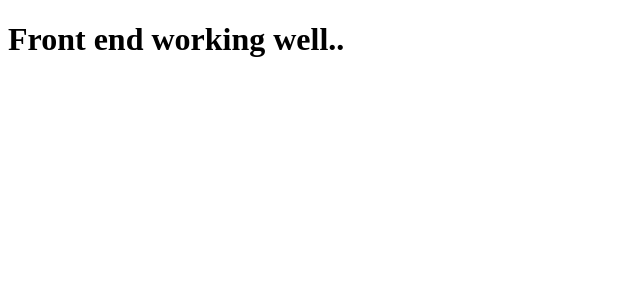
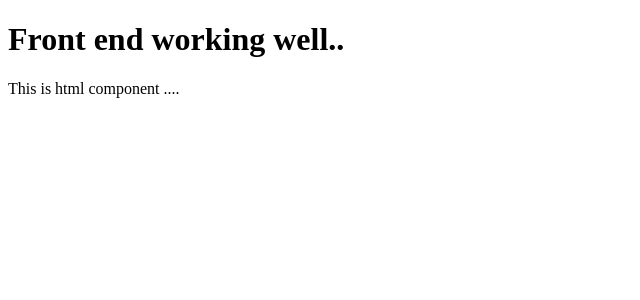
Before and after one commit to dzzirima/Memories_Front_End, a React (Create React App) app: page / in a window 1280 px wide. Shown: the top 300 px of the page, without its empty margins (0-640 px from the left). Built offline with nearby package versions, Linux system fonts and the light colour scheme.

Commit message:
stabileze

```diff
--- a/src/App.js
+++ b/src/App.js
@@ -1,13 +1,15 @@
 import react from 'react'
+
 
 const App = () =>{
 
     return(
         <div>
             <h1> Front end working well..</h1>
+
+            <p>This is  html component ....</p>
         </div>
     )
 }
 
-
 export  default App
```
Also changed, not shown: 1 other file (tests, documents, lock files or other folders).
